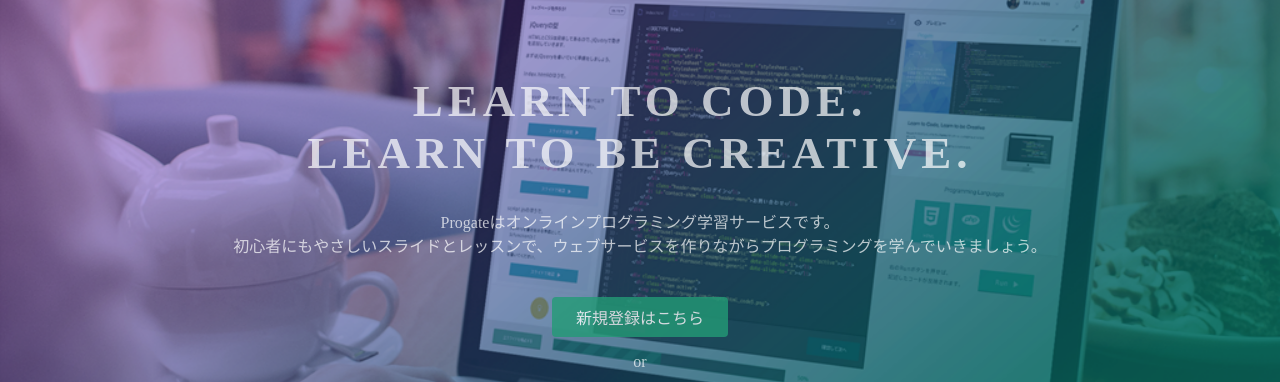
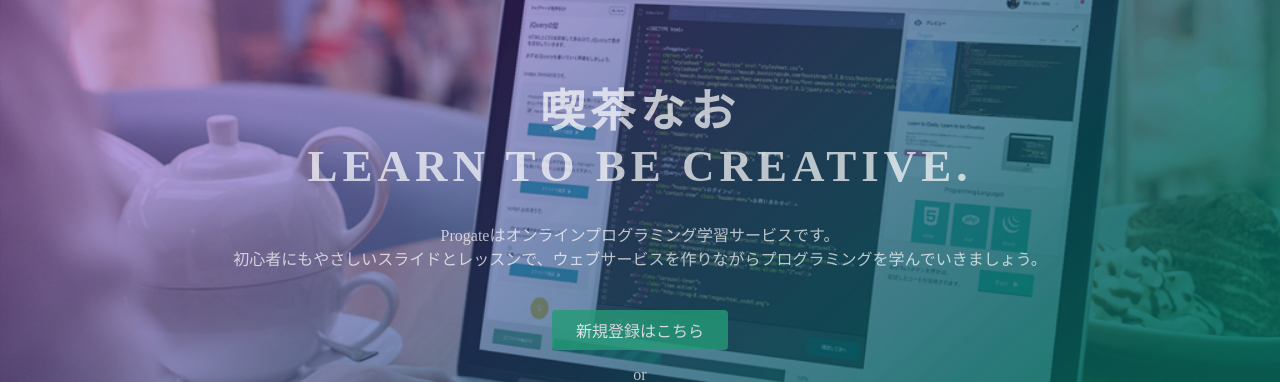
Before and after one commit to aya0122/github.io, a plain HTML site: page index.html in a window 1280 px wide. Shown: the part 135-517 px from the top of the page. Drawn offline with Linux system fonts and the light colour scheme.

Commit message:
Update index.html

```diff
--- a/index.html
+++ b/index.html
@@ -23,7 +23,7 @@
   </header>
   <div class="top-wrapper">
     <div class="container">
-      <h1>LEARN TO CODE.<br>LEARN TO BE CREATIVE.</h1>
+      <h1>喫茶なお<br>LEARN TO BE CREATIVE.</h1>
       <p>Progateはオンラインプログラミング学習サービスです。<br>初心者にもやさしいスライドとレッスンで、ウェブサービスを作りながらプログラミングを学んでいきましょう。</p>
       <div class="btn-wrapper">
         <a href="#" class="btn signup">新規登録はこちら</a>
```
